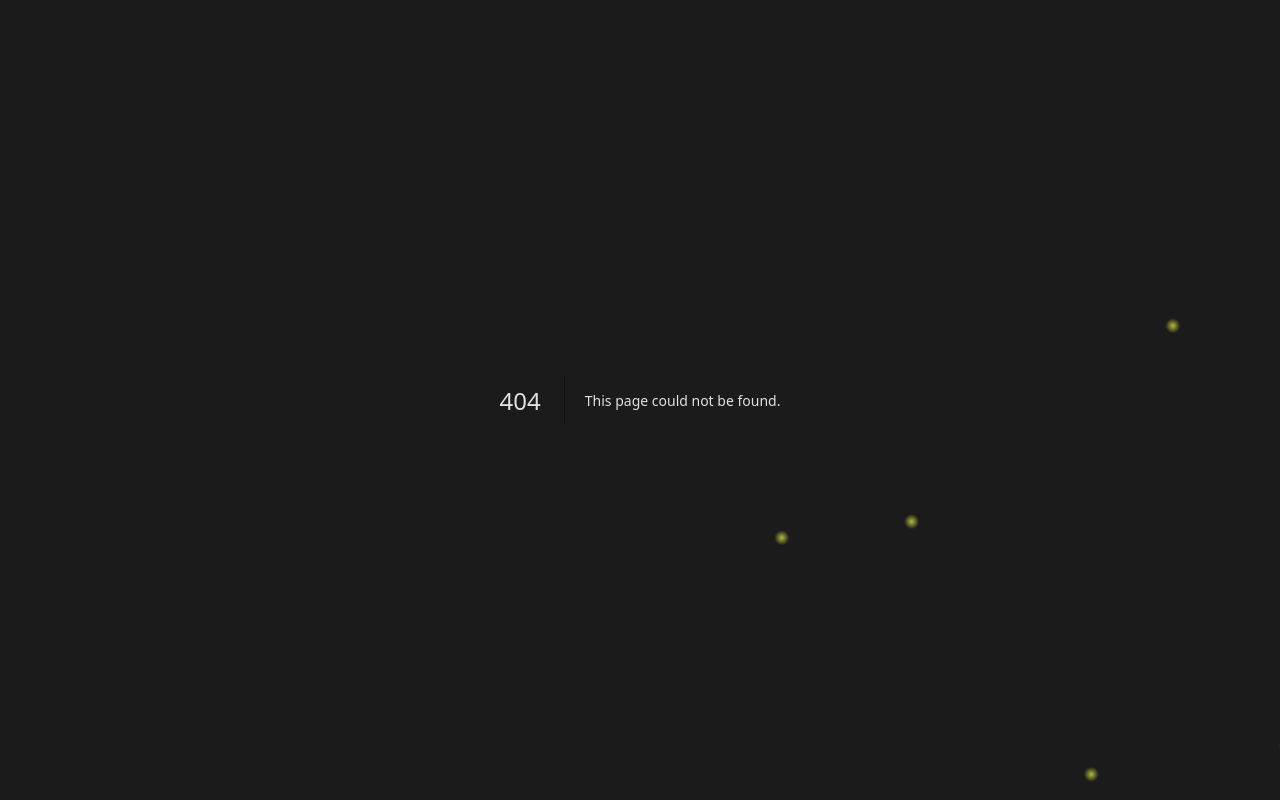
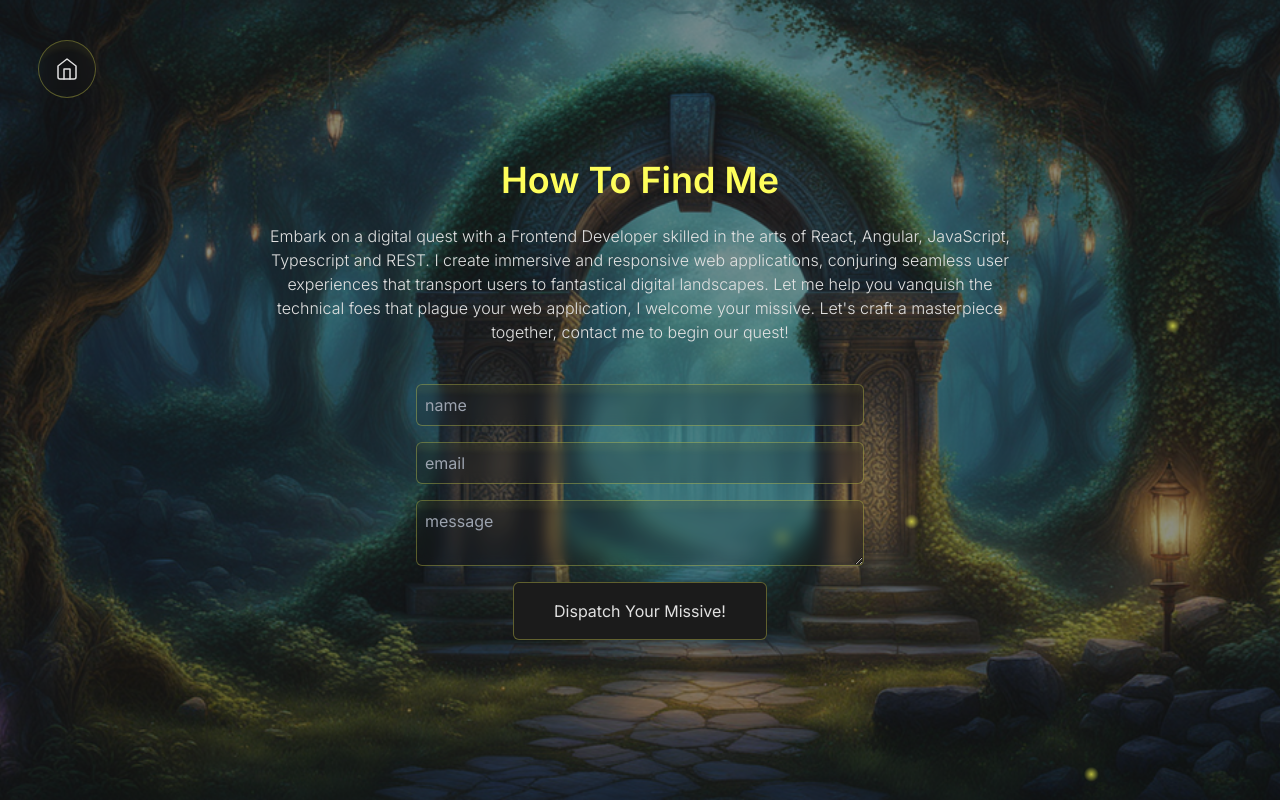
Before and after one commit to adriancubillos/InteractivePortfolio, a Next.js app: page /contact in a window 1280 px wide. Before the commit this address had no page. Built offline with nearby package versions, Linux system fonts and the light colour scheme.

Commit message:
Adding contact page, a react hook form and sooner for toast messaging display

```diff
--- /dev/null
+++ b/src/app/(sub pages)/contact/page.js
@@ -0,0 +1,33 @@
+import Image from "next/image";
+import bg from "../../../../public/background/contact-background.png";
+import Form from "@/app/components/contact/Form";
+
+
+
+
+export default function Contact() {
+  return (
+    <>
+      <Image src={bg} alt="background-image" className="-z-50 fixed top-0 left-0 w-full h-full object-cover object-center opacity-50" />
+
+      <article className="relative w-full flex flex-col items-center justify-center space-y-8">
+        <div className="flex flex-col items-center justify-center space-y-6 w-3/4">
+          <h1 className="text-accent font-semibold text-center text-4xl capitalize">
+            How to find me
+          </h1>
+          <p className="text-center font-light">
+            Embark on a digital quest with a Frontend Developer skilled in the arts of React, Angular, JavaScript, Typescript and REST.
+            I create immersive and responsive web applications, conjuring seamless user experiences that transport
+            users to fantastical digital landscapes. Let me help you vanquish the technical foes that plague your web application,
+            I welcome your missive. Let&apos;s craft a masterpiece together, contact me to begin our quest!
+          </p>
+        </div>
+      </article>
+
+      <Form />
+
+
+
+    </>
+  );
+}
--- a/src/app/components/about/index.jsx
+++ b/src/app/components/about/index.jsx
@@ -69,7 +69,7 @@ const AboutDetails = () => {
         <ItemLayout className={'col-span-6 !p-0'}>
           <img
             className="w-full h-auto"
-            src='https://github-readme-stats.vercel.app/api/pin?username=adriancubillos&repo=github-readme-stats&theme=transparent&hide_border=true&title_color=FEFE5B&text_color=FFFFFF'
+            src='https://github-readme-stats.vercel.app/api/pin?username=adriancubillos&repo=InteractivePortfolio&theme=transparent&hide_border=true&title_color=FEFE5B&text_color=FFFFFF'
             alt='Github Readme Stats'
             loading='lazy'></img>
         </ItemLayout>
--- /dev/null
+++ b/src/app/components/contact/Form.jsx
@@ -0,0 +1,104 @@
+'use client'
+import React from 'react';
+import { useForm } from 'react-hook-form';
+import emailjs from '@emailjs/browser';
+import { Toaster, toast } from 'sonner'
+
+export default function Form() {
+  const { register, handleSubmit, formState: { errors } } = useForm();
+
+
+  const sendEmail = (params) => {
+
+    const toastId = toast.loading('Sending your missive, please wait...')
+
+    emailjs
+      .send(
+        process.env.NEXT_PUBLIC_SERVICE_ID,
+        process.env.NEXT_PUBLIC_TEMPLATE_ID,
+        params,
+        {
+          publicKey: process.env.NEXT_PUBLIC_PUBLIC_KEY,
+          limitRate: {
+            throttle: 5000, // You can not send more than 1 email for 5 seconds.
+          }
+
+        })
+      .then(
+        () => {
+          toast.success("Aye, I have received your quest. I will get back to you soon.!", {
+            id: toastId
+          })
+        },
+        (error) => {
+          toast.error("Alas, it seems the message has been waylaid. Perhaps the paths were beset by trolls, delaying its arrival.", {
+            id: toastId
+          })
+        },
+      );
+  };
+
+  const onSubmit = data => {
+    const templateParams = {
+      to_name: "adriancubcru",
+      from_name: data.name,
+      reply_to: data.email,
+      message: data.message,
+    };
+
+    sendEmail(templateParams);
+  }
+
+  console.log(errors);
+
+  return (
+    <>
+      <Toaster richColors={true} />
+
+      <form className='max-w-md pt-10 w-full flex flex-col items-center justify-center space-y-4'
+        onSubmit={handleSubmit(onSubmit)}>
+        <input className='w-full p-2 rounded-md shadow-lg text-foreground focus:outline-none focus:ring-2 focus:ring-accent/50 custom-bg'
+          type="text"
+          placeholder="name"
+          {...register("name", {
+            required: "This field is required",
+            minLength: {
+              value: 3,
+              message: "Name must be at least 3 characters long"
+            }
+          })}
+        />
+        {
+          errors.name && <p className='inline-block self-start text-accent'>{errors.name.message}</p>
+        }
+        <input className='w-full p-2 rounded-md shadow-lg text-foreground focus:outline-none focus:ring-2 focus:ring-accent/50 custom-bg'
+          type="email" placeholder="email" {...register("email", { required: "This field is required" })} />
+        {
+          errors.email && <p className='inline-block self-start text-accent'>{errors.email.message}</p>
+        }
+
+        <textarea className='w-full p-2 rounded-md shadow-lg text-foreground focus:outline-none focus:ring-2 focus:ring-accent/50 custom-bg'
+          placeholder="message" {...register("message", {
+            required: "This field is required",
+            maxLength: {
+              value: 500,
+              message: "Message must be no more than 500 characters"
+            },
+            minLength: {
+              value: 50,
+              message: "Message must be at least 50 characters long"
+            }
+          })} />
+
+        {
+          errors.message && <p className='inline-block self-start text-accent'>{errors.message.message}</p>
+        }
+
+        <input className='px-10 py-4 rounded-md shadow-lg bg-background border border-accent/30 border-solid
+      hover:shadow-glass-sm backdrop-blur-sm text-foreground focus:outline-none focus:ring-2 focus:ring-accent/50 cursor-pointer capitalize'
+          value="Dispatch your missive!"
+          type="submit" />
+      </form>
+    </>
+  );
+}
--- a/src/app/data.js
+++ b/src/app/data.js
@@ -106,12 +106,12 @@ export const BtnList = [
     icon: "linkedin",
     newTab: true,
   },
-  {
-    label: "Stackoverflow",
-    link: "https://stackoverflow.com/users/10448307/",
-    icon: "stack",
-    newTab: true,
-  },
+  // {
+  //   label: "Stackoverflow",
+  //   link: "https://stackoverflow.com/users/10448307/",
+  //   icon: "stack",
+  //   newTab: true,
+  // },
   {
     label: "Resume",
     link: "/resume.pdf",
--- a/src/app/page.js
+++ b/src/app/page.js
@@ -8,7 +8,7 @@ import Navigation from "./components/navigation";
 export default function Home() {
   return (
     <main className="flex min-h-screen flex-col items-center justify-between relative">
-      <Image src={bg} alt="background-image" fill className="-z-50 w-full h-full object-cover object-center opacity-25" />
+      <Image src={bg} alt="background-image" fill className="-z-50 w-full h-full object-cover object-center opacity-35" />
       <div className="w-full h-screen">
         <Navigation />
         <RenderModel preset="forest">
```
